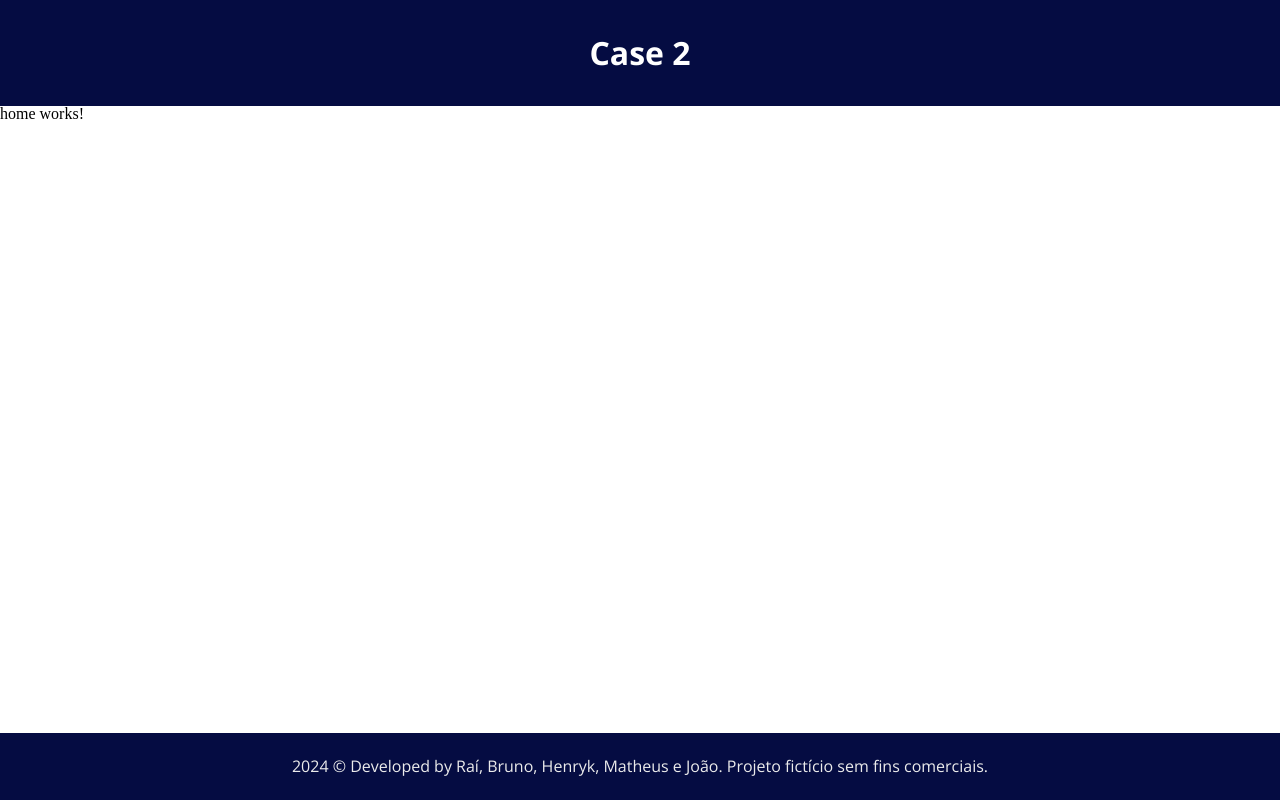
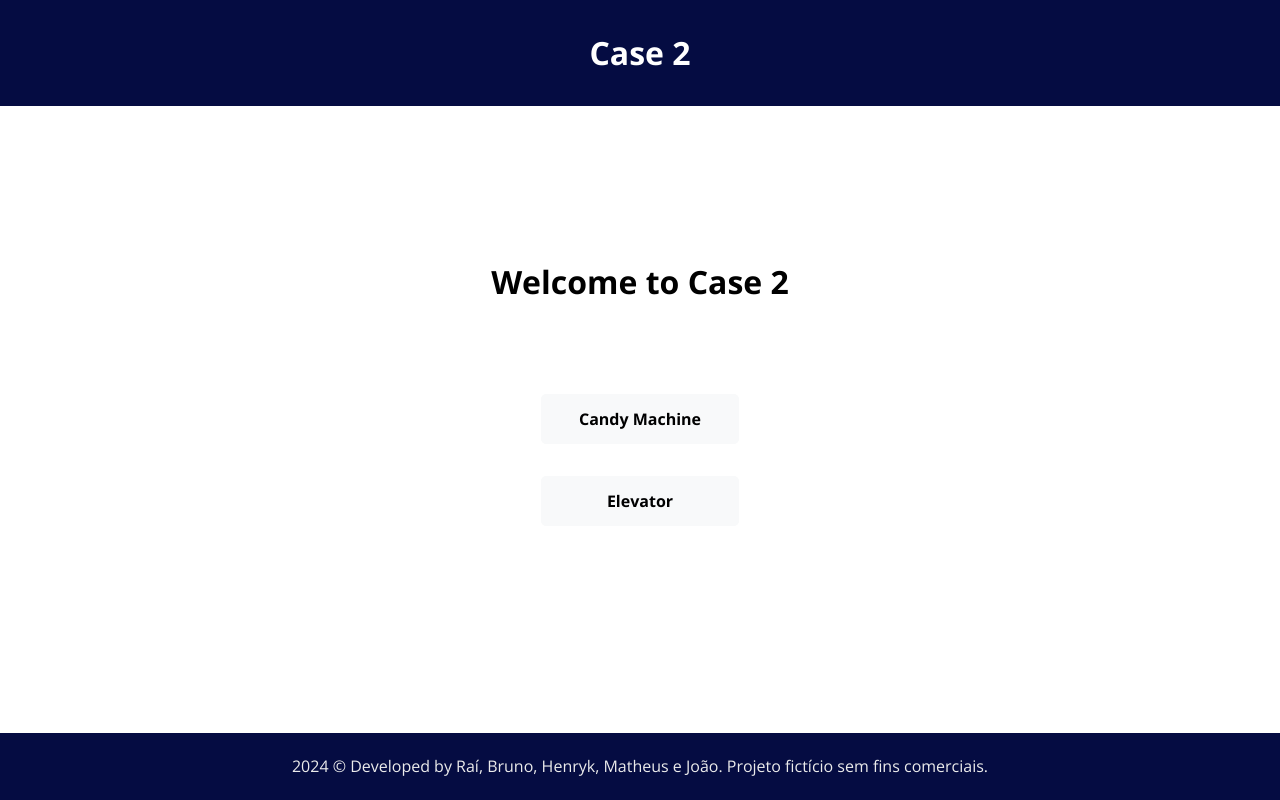
Before and after one commit to Raijoia/elevator, an Angular app: page / in a window 1280 px wide. Built offline with nearby package versions, Linux system fonts and the light colour scheme.

Commit message:
feat: stylized home component and structure

```diff
--- a/src/app/components/home/home.component.html
+++ b/src/app/components/home/home.component.html
@@ -1 +1,6 @@
-<p>home works!</p>
+<main class="container">
+  <h2 class="container__text">Welcome to Case 2</h2>
+  <div class="container__links">
+    <a *ngFor="let link of links" [routerLink]="link.url" class="container__links__link">{{ link.label }}</a>
+  </div>
+</main>
--- a/src/app/components/home/home.component.scss
+++ b/src/app/components/home/home.component.scss
@@ -0,0 +1,37 @@
+.container {
+  display: flex;
+  flex-direction: column;
+  justify-content: center;
+  align-items: center;
+  font-family: "Open Sans", sans-serif;
+  gap: 6rem;
+  &__text {
+    margin-top: 10rem;
+    font-size: 2rem;
+    font-weight: bold;
+  }
+  &__links {
+    display: flex;
+    gap: 2rem;
+    flex-direction: column;
+    align-items: center;
+    &__link {
+      padding: 1rem 2rem;
+      text-decoration: none;
+      text-align: center;
+      width: 70%;
+      background-color: #f8f9fa;
+      border: 1px solid #f8f9fa;
+      border-radius: 5px;
+      font-size: 1rem;
+      font-weight: bold;
+      color: #000;
+      cursor: pointer;
+      transition: all 0.3s;
+      &:hover {
+        background-color: #000;
+        color: #f8f9fa;
+      }
+    }
+  }
+}
--- a/src/app/components/home/home.component.ts
+++ b/src/app/components/home/home.component.ts
@@ -1,12 +1,17 @@
+import { NgFor } from '@angular/common';
 import { Component } from '@angular/core';
+import { RouterModule } from '@angular/router';
 
 @Component({
   selector: 'app-home',
   standalone: true,
-  imports: [],
+  imports: [RouterModule, NgFor],
   templateUrl: './home.component.html',
   styleUrl: './home.component.scss'
 })
 export class HomeComponent {
-
+  links = [
+    { label: 'Candy Machine', url: 'candy-machine' },
+    { label: 'Elevator', url: 'elevator' },
+  ]
 }
```
Also changed, not shown: 1 other file (tests, documents, lock files or other folders).
